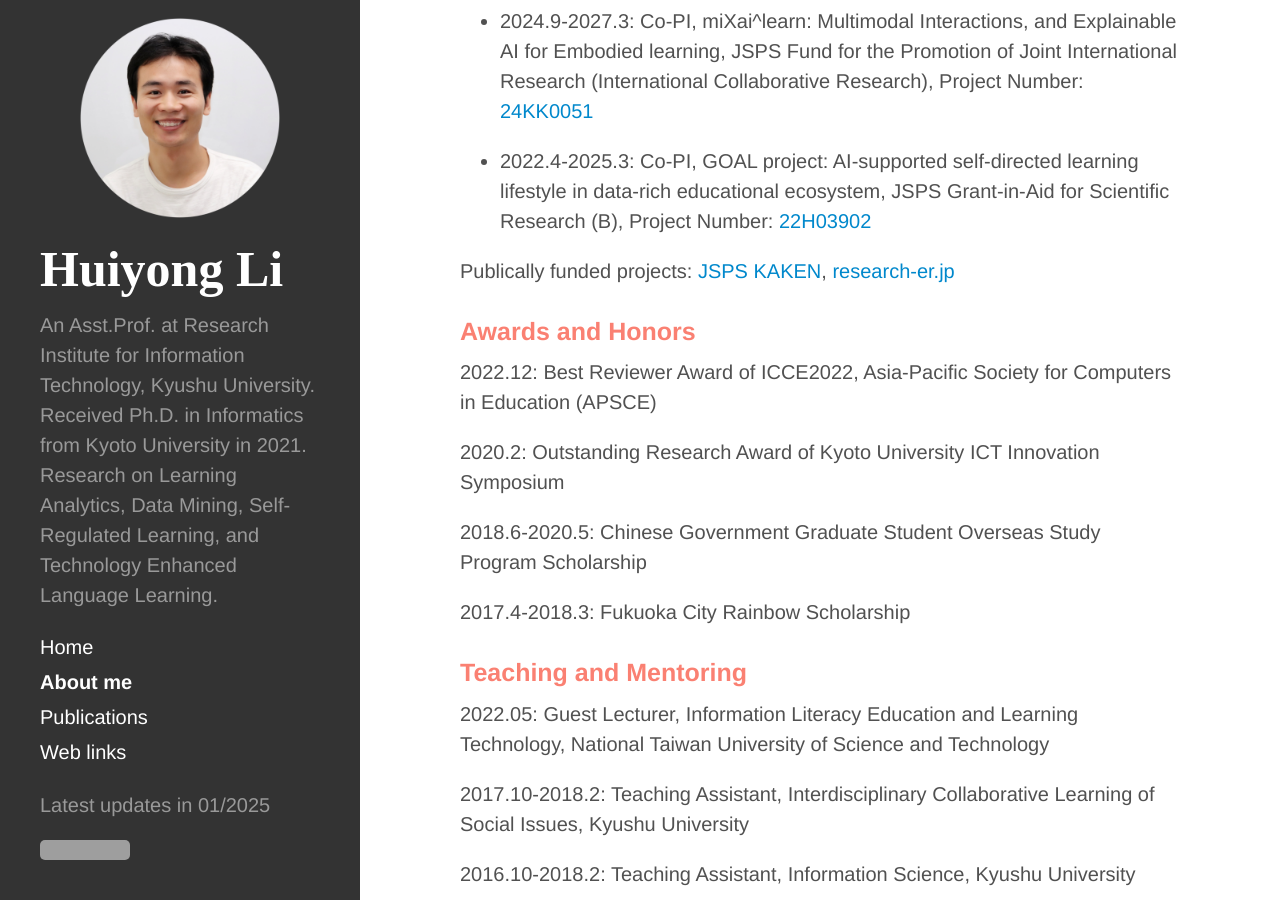
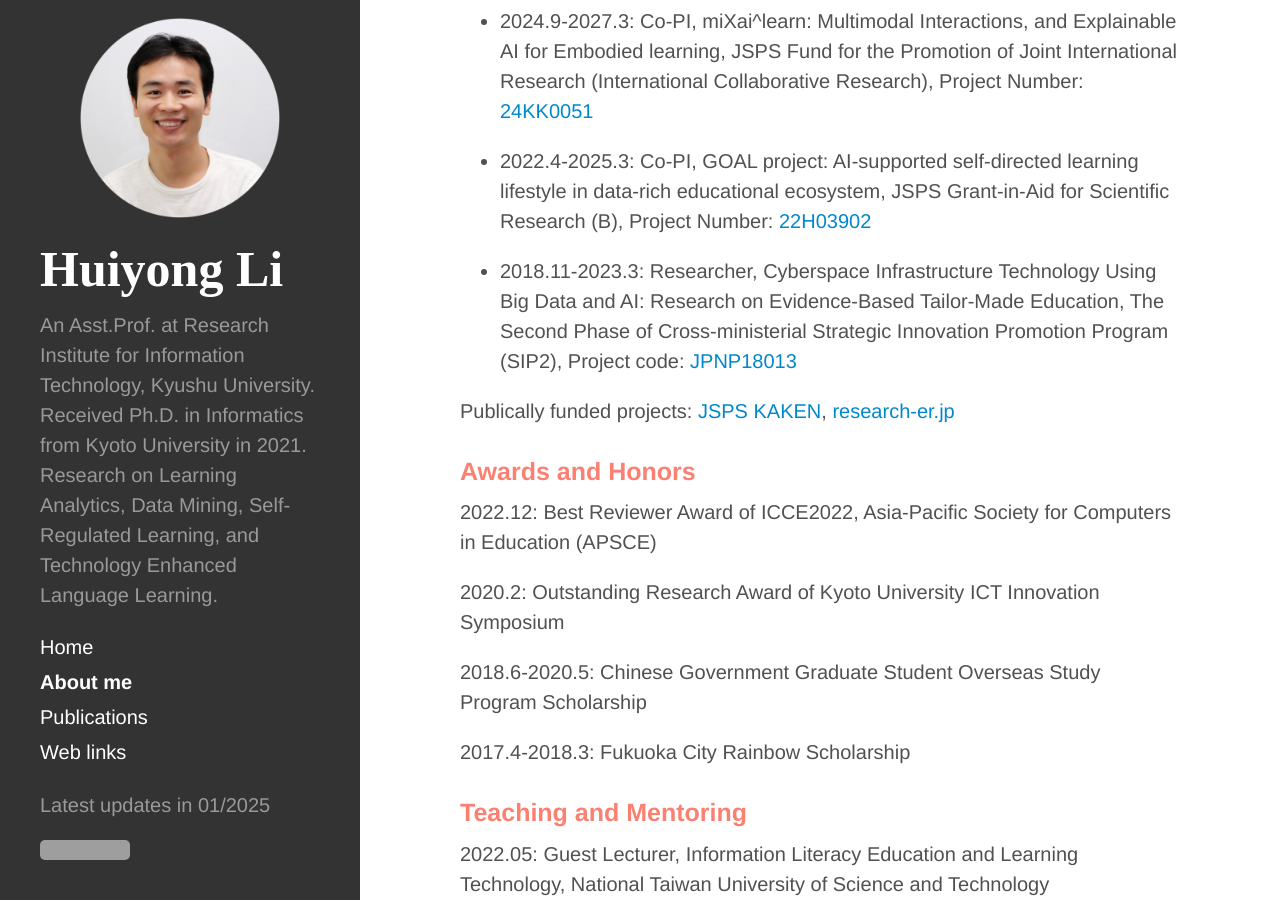
Before and after one commit to li-huiyong/li-huiyong.github.io, a Jekyll site: the page built from about-me.md, in a window 1280 px wide and 900 px high, scrolled down 2481 px. Built offline with Jekyll 4.4.1, drawn with Linux system fonts in a browser that asks for light colours; nearby versions of some CDN libraries; some web fonts are replaced; grey boxes are pictures that could not be loaded.

Commit message:
add SIP2

```diff
--- a/about-me.md
+++ b/about-me.md
@@ -70,6 +70,8 @@ Assistant Professor at Research Institute for Information Technology, Kyushu Uni
 
 * 2022.4-2025.3: Co-PI, GOAL project: AI-supported self-directed learning lifestyle in data-rich educational ecosystem, JSPS Grant-in-Aid for Scientific Research (B), Project Number: [22H03902](https://kaken.nii.ac.jp/en/grant/KAKENHI-PROJECT-22H03902/){:target="_blank"}
 
+* 2018.11-2023.3: Researcher, Cyberspace Infrastructure Technology Using Big Data and AI: Research on Evidence-Based Tailor-Made Education, The Second Phase of Cross-ministerial Strategic Innovation Promotion Program (SIP2), Project code: [JPNP18013](https://www.nedo.go.jp/activities/ZZJP2_100126.html){:target="_blank"}
+
 Publically funded projects: [JSPS KAKEN](https://nrid.nii.ac.jp/en/nrid/1000060913910/){:target="_blank"}, [research-er.jp](https://research-er.jp/researchers/view/992994){:target="_blank"}
 
 ### <span style="color: Salmon; ">Awards and Honors</span>
```
